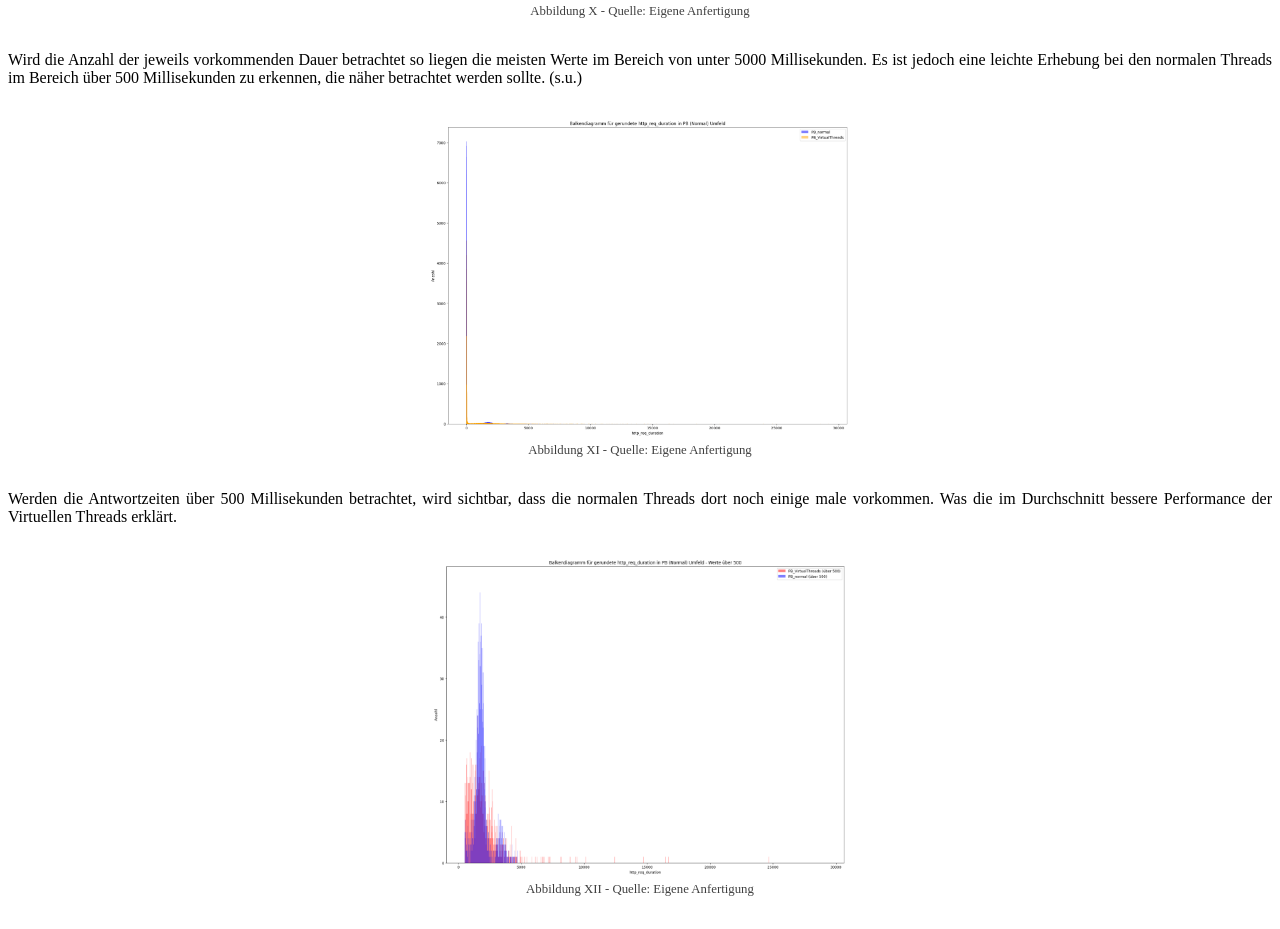
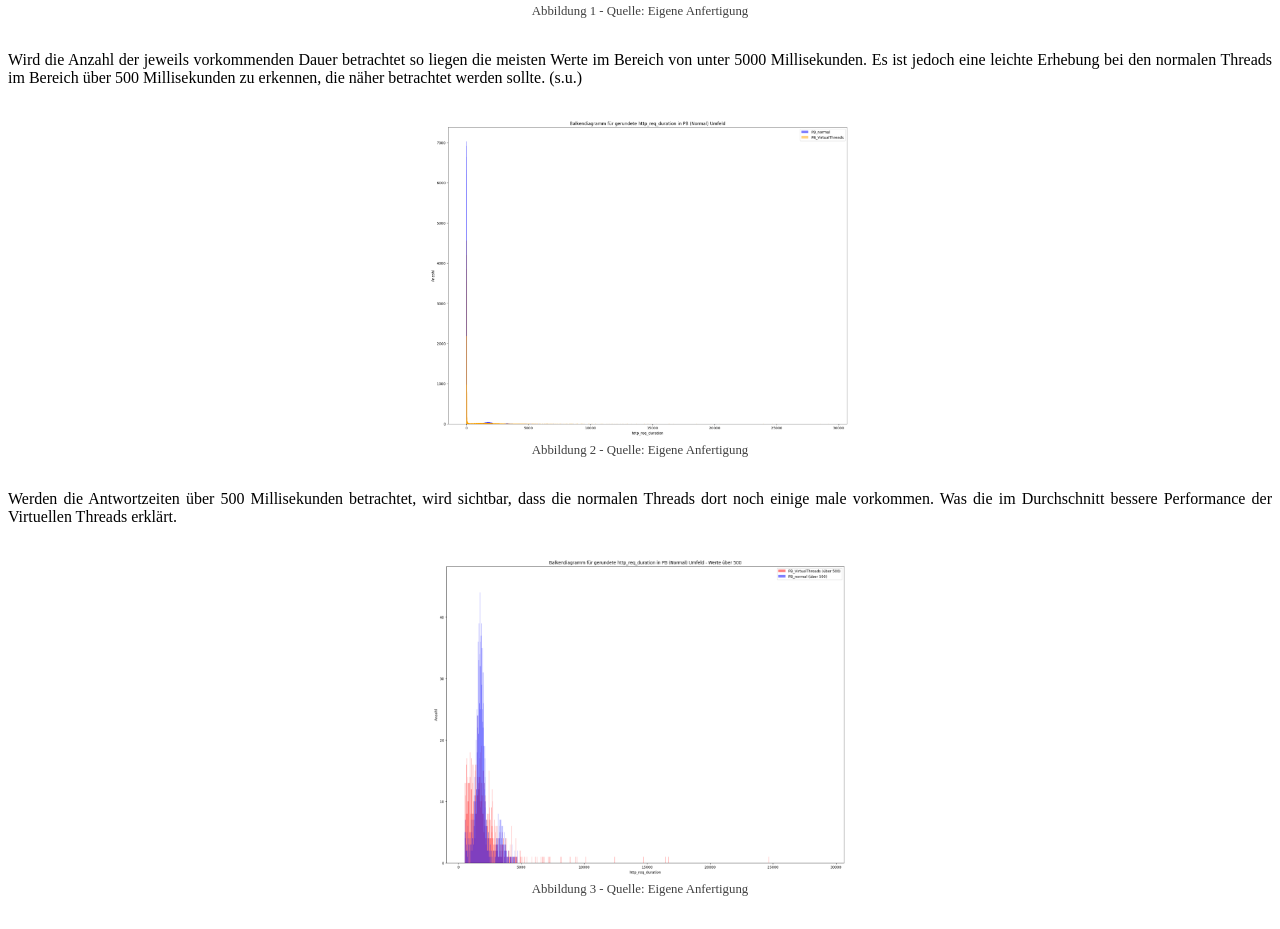
Before and after one commit to Victor-ABC/Threaktive, a Next.js app: page /analysis/average-load-tests/practical-example in a window 1280 px wide. Shown: the part 486-1415 px from the top of the page. Built offline with nearby package versions, Linux system fonts and the light colour scheme.

Commit message:
Update practical-example.mdx - Nummerierung

```diff
--- a/pages/analysis/average-load-tests/practical-example.mdx
+++ b/pages/analysis/average-load-tests/practical-example.mdx
@@ -16,7 +16,7 @@ gegebenen Anforderungen reagieren.
 <ScalableImage
   src="/images/pb_response_time.png"
   alt="Messungen der Antwortzeit innerhalb des Praxisbeispiels (Platform Threads vs Virtual Threads)"
-  description="Abbildung X - Quelle: Eigene Anfertigung"
+  description="Abbildung 1 - Quelle: Eigene Anfertigung"
 />
 
 Wird die Anzahl der jeweils vorkommenden Dauer betrachtet so liegen die meisten Werte im Bereich
@@ -26,7 +26,7 @@ Bereich über 500 Millisekunden zu erkennen, die näher betrachtet werden sollte
 <ScalableImage
   src="/images/pb_request_duration.png"
   alt="Messungen der Antwortzeit innerhalb des Praxisbeispiels als Balkendiagramm (Platform Threads vs Virtual Threads)"
-  description="Abbildung XI - Quelle: Eigene Anfertigung"
+  description="Abbildung 2 - Quelle: Eigene Anfertigung"
 />
 
 Werden die Antwortzeiten über 500 Millisekunden betrachtet, wird sichtbar, dass die normalen
@@ -36,5 +36,5 @@ Virtuellen Threads erklärt.
 <ScalableImage
   src="/images/pb_request_duration_above_500.png"
   alt="Messungen der Antwortzeit innerhalb des Praxisbeispiels über 500ms als Balkendiagramm (Platform Threads vs Virtual Threads)"
-  description="Abbildung XII - Quelle: Eigene Anfertigung"
+  description="Abbildung 3 - Quelle: Eigene Anfertigung"
 />
```
